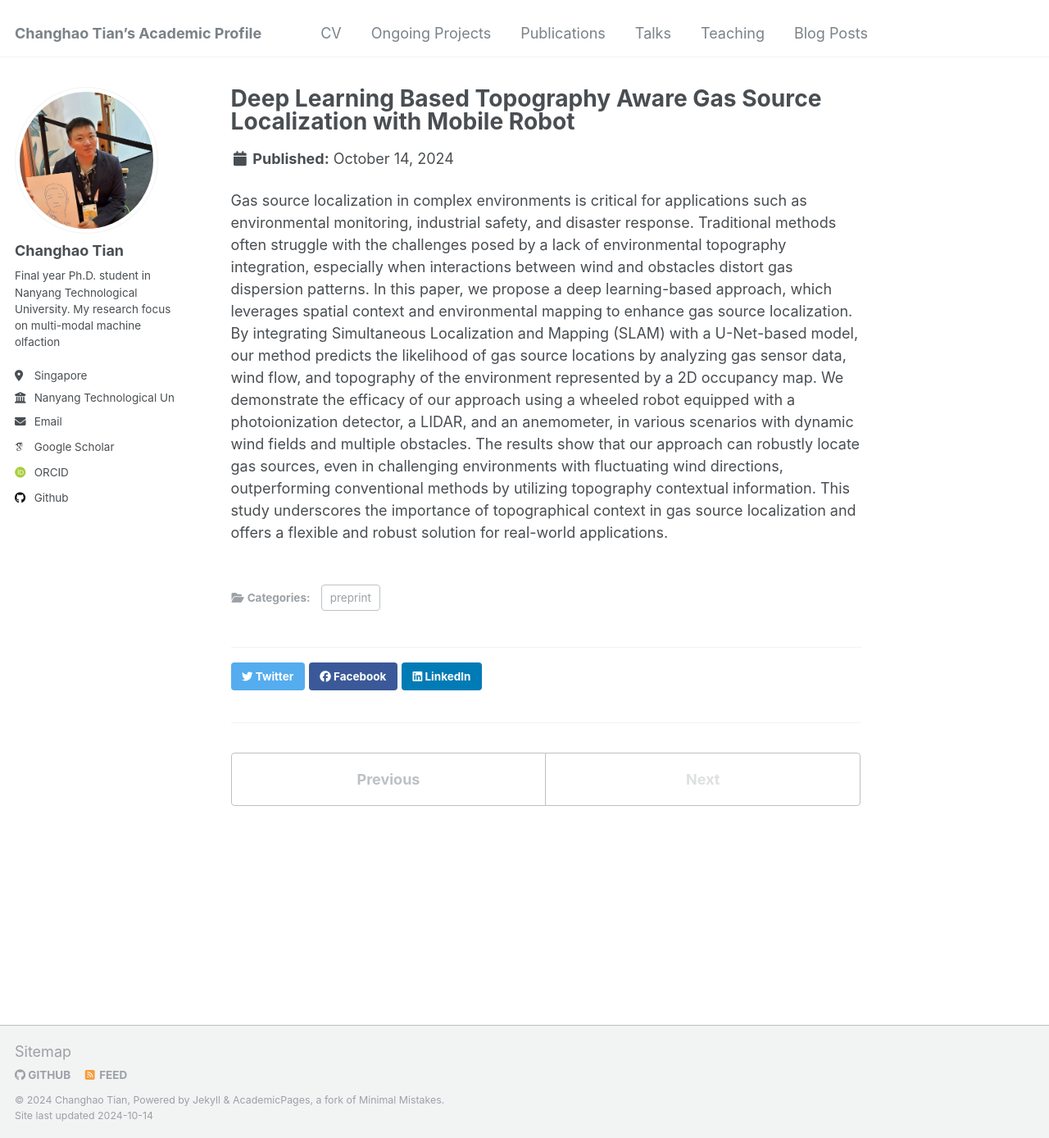
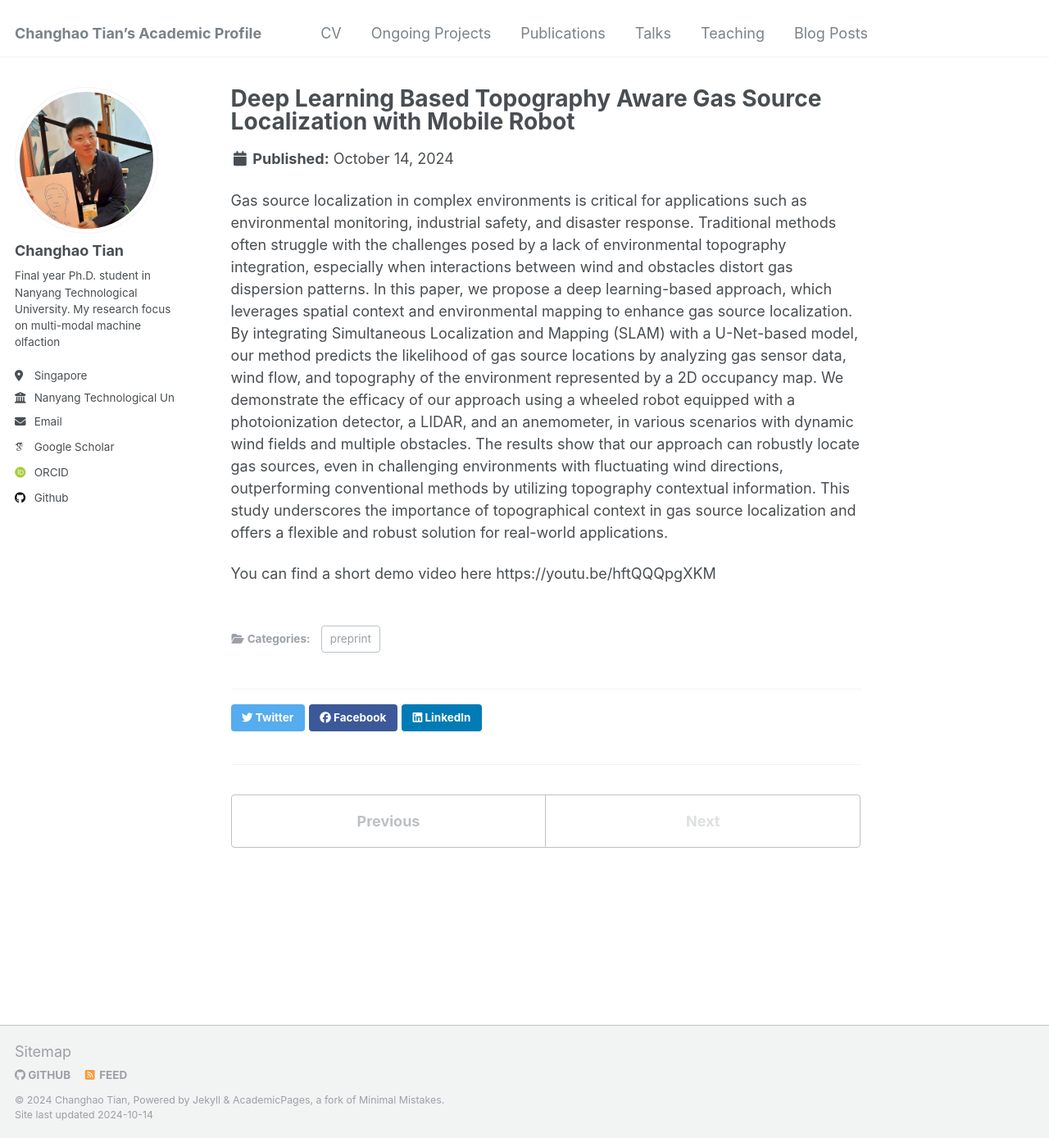
Before and after one commit to CHTiansweet/CHTian, a Jekyll site: the page built from _publications/Topography_aware_GSL.md, in a window 1280 px wide and 1388 px high. Shown: the whole window at 82% size. Built offline with Jekyll 4.4.1, drawn with Linux system fonts in a browser that asks for light colours; some web fonts are replaced.

Commit message:
Update Topography_aware_GSL.md

```diff
--- a/_publications/Topography_aware_GSL.md
+++ b/_publications/Topography_aware_GSL.md
@@ -11,4 +11,6 @@ paperurl: 'https://github.com/CHTiansweet/CHTian/blob/master/files/GSL_preprint.
 # citation: 'Your Name, You. (2009). &quot;Paper Title Number 1.&quot; <i>Journal 1</i>. 1(1).'
 ---
 
-Gas source localization in complex environments is critical for applications such as environmental monitoring, industrial safety, and disaster response. Traditional methods often struggle with the challenges posed by a lack of environmental topography integration, especially when interactions between wind and obstacles distort gas dispersion patterns. In this paper, we propose a deep learning-based approach, which leverages spatial context and environmental mapping to enhance gas source localization. By integrating Simultaneous Localization and Mapping (SLAM) with a U-Net-based model, our method predicts the likelihood of gas source locations by analyzing gas sensor data, wind flow, and topography of the environment represented by a 2D occupancy map. We demonstrate the efficacy of our approach using a wheeled robot equipped with a photoionization detector, a LIDAR, and an anemometer, in various scenarios with dynamic wind fields and multiple obstacles. The results show that our approach can robustly locate gas sources, even in challenging environments with fluctuating wind directions, outperforming conventional methods by utilizing topography contextual information. This study underscores the importance of topographical context in gas source localization and offers a flexible and robust solution for real-world applications.
+Gas source localization in complex environments is critical for applications such as environmental monitoring, industrial safety, and disaster response. Traditional methods often struggle with the challenges posed by a lack of environmental topography integration, especially when interactions between wind and obstacles distort gas dispersion patterns. In this paper, we propose a deep learning-based approach, which leverages spatial context and environmental mapping to enhance gas source localization. By integrating Simultaneous Localization and Mapping (SLAM) with a U-Net-based model, our method predicts the likelihood of gas source locations by analyzing gas sensor data, wind flow, and topography of the environment represented by a 2D occupancy map. We demonstrate the efficacy of our approach using a wheeled robot equipped with a photoionization detector, a LIDAR, and an anemometer, in various scenarios with dynamic wind fields and multiple obstacles. The results show that our approach can robustly locate gas sources, even in challenging environments with fluctuating wind directions, outperforming conventional methods by utilizing topography contextual information. This study underscores the importance of topographical context in gas source localization and offers a flexible and robust solution for real-world applications.<br>
+
+You can find a short demo video here https://youtu.be/hftQQQpgXKM
```
